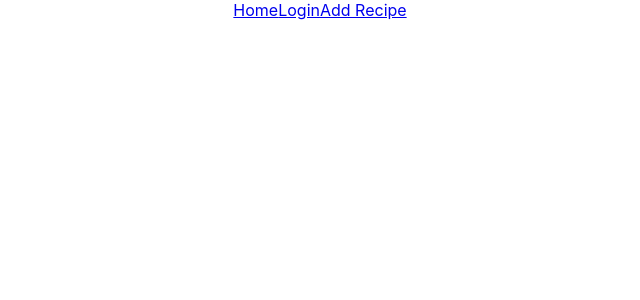
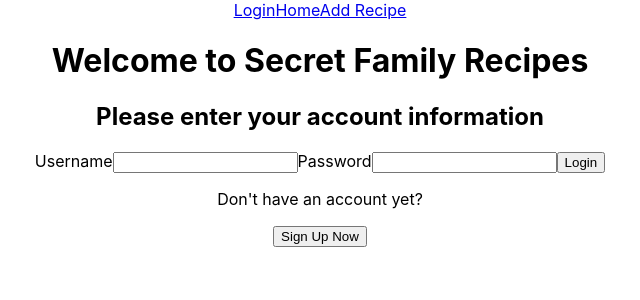
Before and after one commit to Build-Week-ft-secret-family-recipes-09/front-end, a React (Create React App) app: page / in a window 1280 px wide. Before the commit this address had no page. Shown: the top 300 px of the page, without its empty margins (320-960 px from the left). Built offline with nearby package versions, Linux system fonts and the light colour scheme; the HTML template or start-up script is replaced by a standard one.

Commit message:
built out login funtion and implemented register page

```diff
--- a/src/App.js
+++ b/src/App.js
@@ -1,31 +1,32 @@
 import React from 'react';
 import { Route, Routes, NavLink } from 'react-router-dom';
-
 
 import './App.css';
 
 import RecipeForm from './components/RecipeForm';
 import Login from './login-logout/Login';
 import HomePage from './homepage/HomePage';
+import SignUp from './login-logout/SignUp';
 
 function App() {
   return (
 
     <div className="App">
 
-      <NavLink exact to ='/homepage'>
+      <NavLink to ='/login'>
+        Login
+      </NavLink>
+      <NavLink to ='/homepage'>
         Home
       </NavLink>
-      <NavLink exact to ='/login'>
-        Login
-      </NavLink>
-      <NavLink exact to='/recipe-form'>
+      <NavLink to='/recipe-form'>
         Add Recipe
       </NavLink>
 
       <Routes>
-        <Route exact path='/homepage' element={<Login />} />
+        <Route exact path='/' element={<Login />} />
         <Route exact path='/login' element={<Login />} />
+        <Route exact path='/signup' element={<SignUp/>} />
         <Route exact path='/homepage' element={<HomePage />} />
         <Route exact path='/recipe-form' element={<RecipeForm />}/>
       </Routes>
--- a/src/login-logout/Login.js
+++ b/src/login-logout/Login.js
@@ -1,12 +1,14 @@
+import axios from 'axios';
 import React, { useState } from 'react';
+import { useNavigate } from 'react-router-dom';
 
 const Login = () => {
     const [creds, setCreds] = useState({
         username: '',
         password: ''
     })
-    const [error, setError] = useState('')
-    const { push } = 'useHistory'
+    const [error, setError] = useState('');
+    const navigate = useNavigate();
 
     const handleChange = (e) => {
         setCreds({
@@ -18,11 +20,22 @@ const Login = () => {
     const handleSubmit = (e) => {
         e.preventDefault();
         console.log('Submit')
-        //axios post call to /login, creds
-        //set local storage
-        //push to home page
-        //set error
-        //console.log error
+        navigate('/homepage')
+        // axios.post('https://bldwk-scrt-rec-api.herokuapp.com/api/auth/login', creds)
+        //     .then(resp => {
+        //         console.log(resp)
+        //         setError('')
+        //         //set local storage
+        //         navigate('/homepage')
+        //     })
+        //     .catch(err => {
+        //         setError('Invalid username/password combination')
+        //         console.error(err)
+        //     })
+    }
+
+    const handleSignUp = () => {
+        navigate('/signup')
     }
 
     return(
@@ -49,6 +62,8 @@ const Login = () => {
                 />
                 <button>Login</button>
             </form>
+            <p>Don't have an account yet?</p>
+            <button onClick={handleSignUp}>Sign Up Now</button>
         </div>
     )
 }
--- a/src/login-logout/SignUp.js
+++ b/src/login-logout/SignUp.js
@@ -1,12 +1,12 @@
 import React, { useState } from 'react';
+import { useNavigate } from 'react-router-dom';
 
 const SignUp = () => {
-    const { push } = 'useHistory'
+    const navigate = useNavigate();
     const initialValues = {
         username: '',
         password: '',
-        email: '',
-        phone: ''
+        email: ''
     }
     const [formValues, setFormValues] = useState(initialValues);
     const [error, setError] = useState('')
@@ -21,10 +21,10 @@ const SignUp = () => {
 
     const handleSubmit = (e) => {
         e.preventDefault();
-        console.log('Submit')
+        console.log('Submit');
+        navigate('/login')
         //axios post call to /register, formValues
         //set local storage
-        //push login page
         //set error
         //console.log error
     }
@@ -58,13 +58,6 @@ const SignUp = () => {
                     name='email'
                     onChange={handleChange}
                 />
-                <label>Phone Number</label>
-                <input
-                    type='number'
-                    id='phone'
-                    name='phone'
-                    onChange={handleChange}
-                />
                 <button>Create Account</button>
             </form>
         </div>
```
